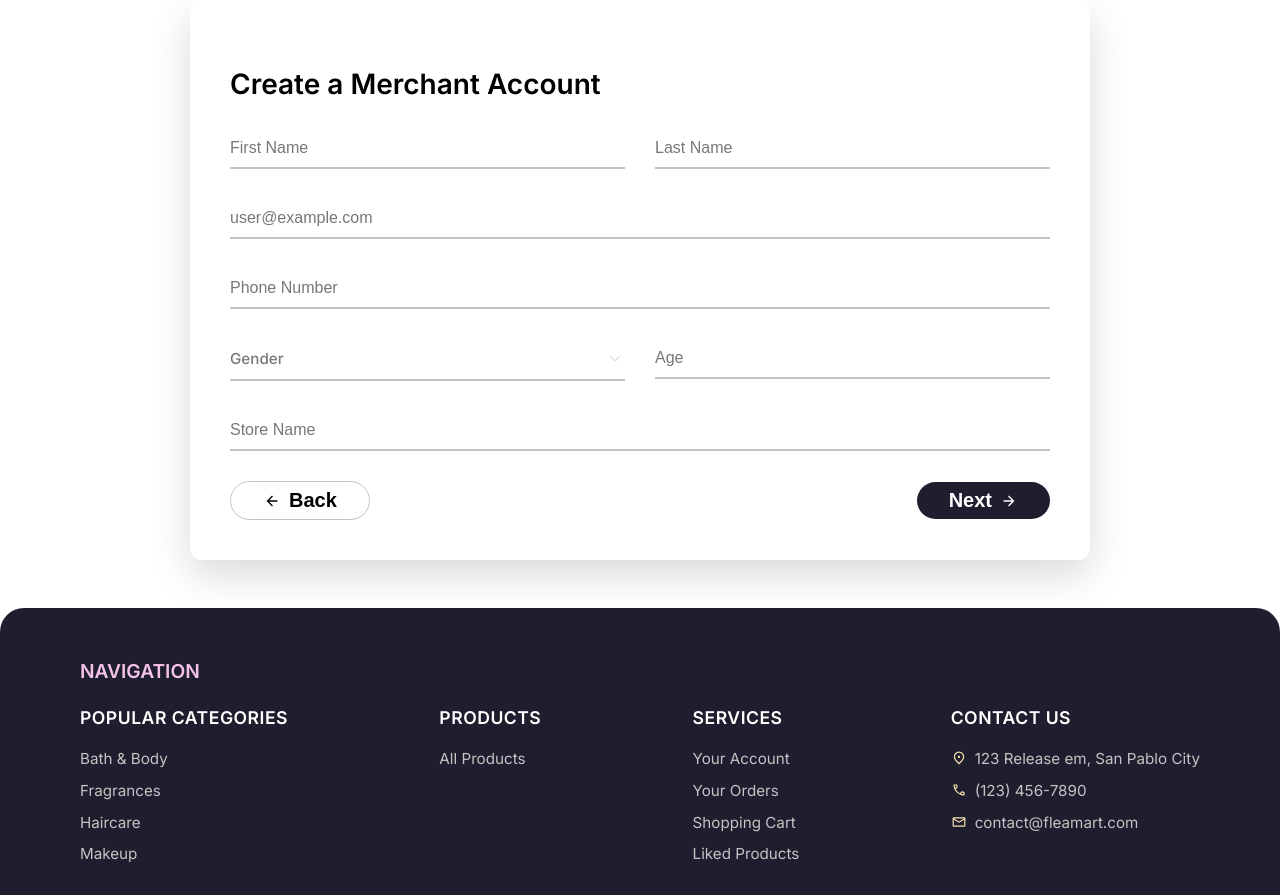
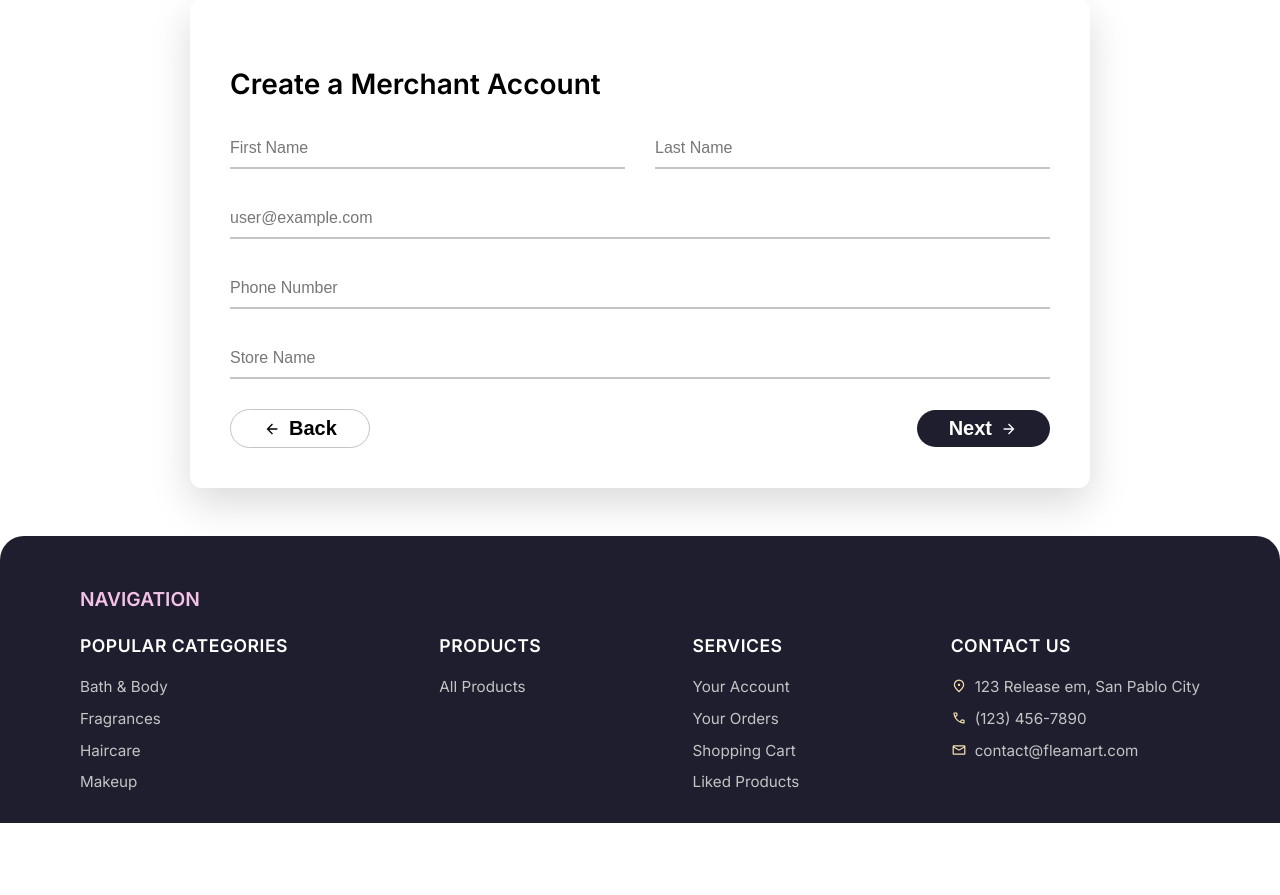
Before and after one commit to yakiitory/e-commerce-system, a Flask app: page /register-merchant-page in a window 1280 px wide. Shown: the part 178-1073 px from the top of the page. After the commit the page ends 1001 px from the top, so only its background shows below. Run offline with Flask 3, Linux system fonts and the light colour scheme; data that the repository does not hold is empty; parts of the project's set-up code (start-up, migrations or seed data) failed here and were passed over; some libraries are stand-ins or nearby versions.

Commit message:
Remove gender input for merchant registration

```diff
--- a/templates/register-merchant.html
+++ b/templates/register-merchant.html
@@ -19,25 +19,7 @@
             </div>
             <input type="email" name="email" placeholder="user@example.com" class="light-input full-width" required>
             <input type="tel" name="phone_number" placeholder="Phone Number" class="light-input full-width" required>
-
-            <div class="input-row">
-                <div class="select-container light-style" id="genderSelect">
-                    <div class="select-trigger">
-                        <span class="trigger-text">Gender</span>
-                        {% include "svg/arrow-right.svg" %}
-                    </div>
-                    <ul class="select-options">
-                        <li data-value="Male">Male</li>
-                        <li data-value="Female">Female</li>
-                        <li data-value="Other">Other</li>
-                    </ul>
-                    <input type="hidden" name="gender" id="genderHiddenInput" required>
-                </div>
-                <input type="number" name="age" placeholder="Age" class="light-input" required>
-            </div>
-
             <input type="text" name="store_name" placeholder="Store Name" class="light-input full-width" required>
-
             <div class="btn-container">
                 <a href="{{ url_for('register_page') }}">
                     <button type="button" class="btn-back">
```
